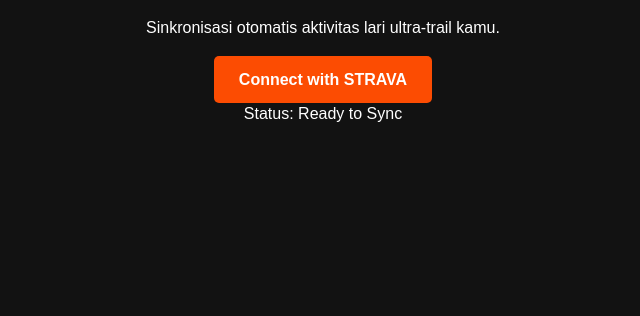
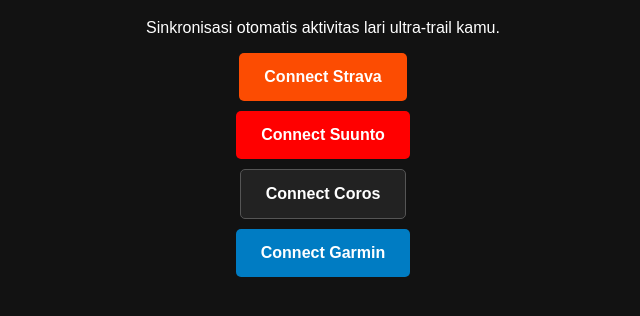
Before and after one commit to ifanloh/apexsync, a website: page index.html in a window 1280 px wide. Shown: the part 120-436 px from the top of the page, without its empty margins (317-957 px from the left). Drawn offline with Linux system fonts and the light colour scheme.

Commit message:
Update index.html

```diff
--- a/index.html
+++ b/index.html
@@ -10,8 +10,20 @@
 <body>
     <h1>ApexSync 🏃‍♂️</h1>
     <p>Sinkronisasi otomatis aktivitas lari ultra-trail kamu.</p>
-    <br>
-    <a href="#" class="btn">Connect with STRAVA</a>
-    <p id="status">Status: Ready to Sync</p>
+    <div class="sync-options">
+    <a href="https://www.strava.com/oauth/authorize?client_id=ID_KAMU&response_type=code&redirect_uri=https://apexsync.vercel.app/api&scope=activity:read_all" class="btn btn-strava">Connect Strava</a>
+
+    <a href="#" class="btn btn-suunto">Connect Suunto</a>
+    <a href="#" class="btn btn-coros">Connect Coros</a>
+    <a href="#" class="btn btn-garmin">Connect Garmin</a>
+</div>
+
+<style>
+    .sync-options { display: flex; flex-direction: column; gap: 10px; align-items: center; }
+    .btn-strava { background: #FC4C02; }
+    .btn-suunto { background: #FF0000; }
+    .btn-coros { background: #222222; border: 1px solid #555; }
+    .btn-garmin { background: #007CC3; }
+</style>
 </body>
 </html>
```
